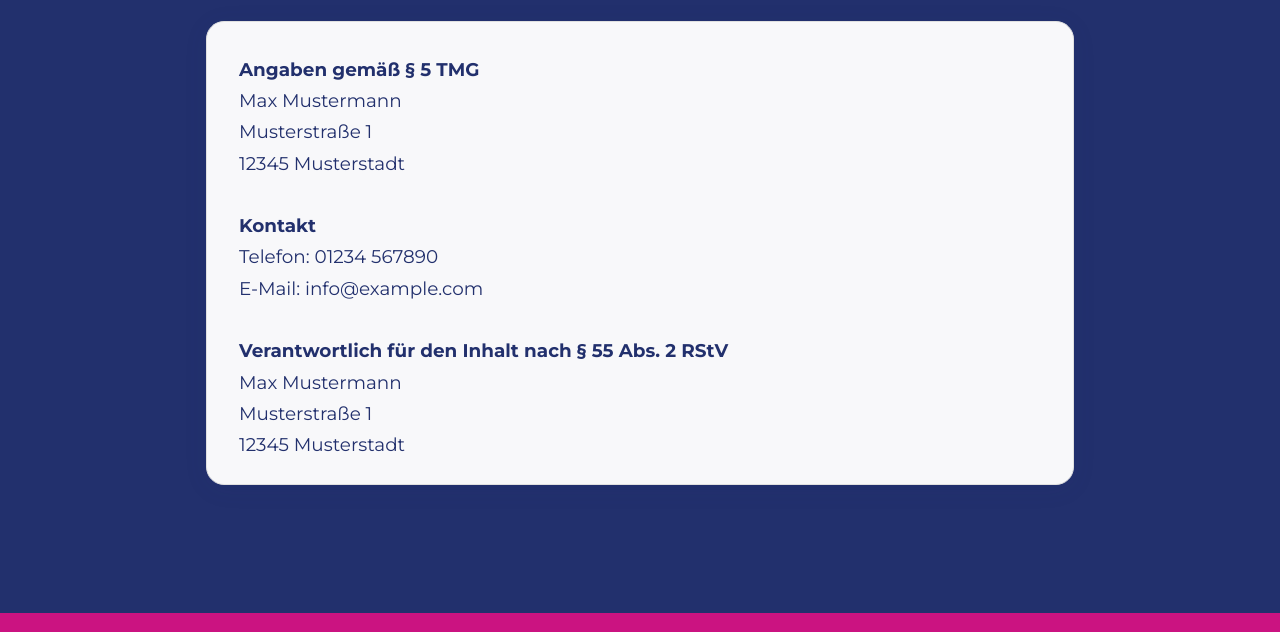
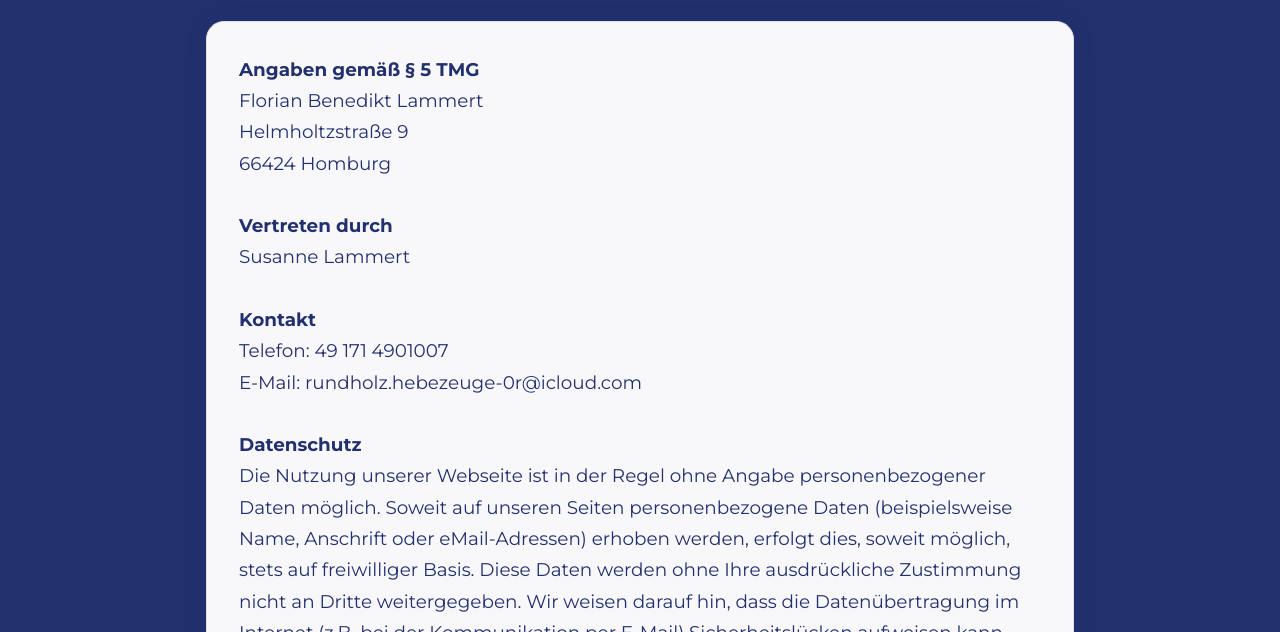
Before and after one commit to lflorian/bismarckbubble, a website: page impressum.html in a window 1280 px wide. Shown: the part 168-800 px from the top of the page. Drawn offline with Linux system fonts and the light colour scheme.

Commit message:
imprint adjusted

```diff
--- a/impressum.html
+++ b/impressum.html
@@ -55,16 +55,24 @@
     <h1 style="color: white; text-align: left; font-size: 3rem; margin-bottom: 1.5rem; font-weight: 600;">Impressum</h1>
     <div class="impressum-content">
       <b>Angaben gemäß § 5 TMG</b><br>
-      Max Mustermann<br>
-      Musterstraße 1<br>
-      12345 Musterstadt<br><br>
+      Florian Benedikt Lammert<br>
+      Helmholtzstraße 9<br>
+      66424 Homburg<br>
+      <br>
+      <b>Vertreten durch</b><br>
+      Susanne Lammert<br>
+      <br>
       <b>Kontakt</b><br>
-      Telefon: 01234 567890<br>
-      E-Mail: info@example.com<br><br>
-      <b>Verantwortlich für den Inhalt nach § 55 Abs. 2 RStV</b><br>
-      Max Mustermann<br>
-      Musterstraße 1<br>
-      12345 Musterstadt<br>
+      Telefon: 49 171 4901007<br>
+      E-Mail: <a href="mailto:rundholz.hebezeuge-0r@icloud.com">rundholz.hebezeuge-0r@icloud.com</a><br>
+      <br>
+      <b>Datenschutz</b><br>
+      Die Nutzung unserer Webseite ist in der Regel ohne Angabe personenbezogener Daten möglich. Soweit auf unseren Seiten personenbezogene Daten (beispielsweise Name, Anschrift oder eMail-Adressen) erhoben werden, erfolgt dies, soweit möglich, stets auf freiwilliger Basis. Diese Daten werden ohne Ihre ausdrückliche Zustimmung nicht an Dritte weitergegeben.
+Wir weisen darauf hin, dass die Datenübertragung im Internet (z.B. bei der Kommunikation per E-Mail) Sicherheitslücken aufweisen kann. Ein lückenloser Schutz der Daten vor dem Zugriff durch Dritte ist nicht möglich.
+Der Nutzung von im Rahmen der Impressumspflicht veröffentlichten Kontaktdaten durch Dritte zur Übersendung von nicht ausdrücklich angeforderter Werbung und Informationsmaterialien wird hiermit ausdrücklich widersprochen. Die Betreiber der Seiten behalten sich ausdrücklich rechtliche Schritte im Falle der unverlangten Zusendung von Werbeinformationen, etwa durch Spam-Mails, vor.<br>
+      <br>
+      <b>Quelle</b><br>
+      <a href="https://www.e-recht24.de">e-recht24.de</a>
     </div>
   </div>
 
--- a/sitemap.xml
+++ b/sitemap.xml
@@ -4,7 +4,6 @@
       xmlns:xsi="http://www.w3.org/2001/XMLSchema-instance"
       xsi:schemaLocation="http://www.sitemaps.org/schemas/sitemap/0.9
             http://www.sitemaps.org/schemas/sitemap/0.9/sitemap.xsd">
-<!-- created with Free Online Sitemap Generator www.xml-sitemaps.com -->
 
 
 <url>
```
